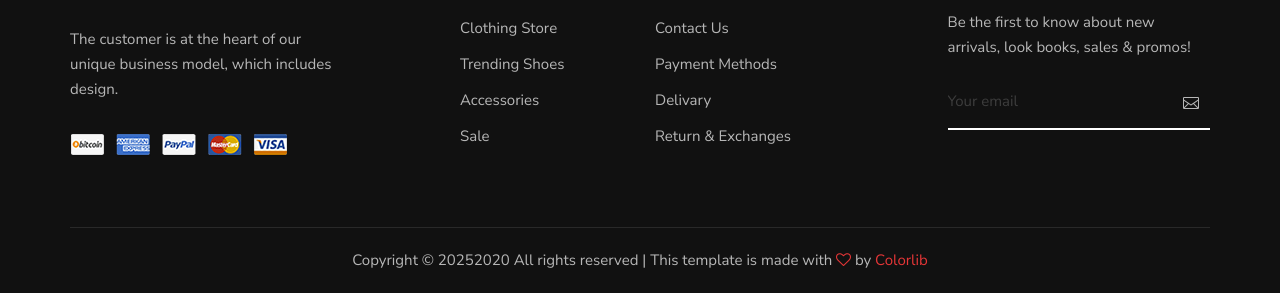
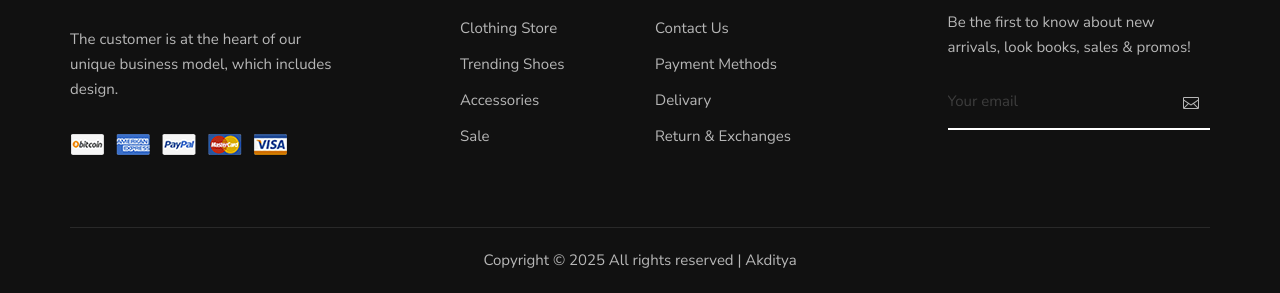
Before and after one commit to Aditya2838/Ecomm, a plain HTML site: page index.html in a window 1280 px wide. Shown: the part 5124-5417 px from the top of the page. Drawn offline with Linux system fonts and the light colour scheme.

Commit message:
Update index.html

```diff
--- a/index.html
+++ b/index.html
@@ -686,15 +686,10 @@
             <div class="row">
                 <div class="col-lg-12 text-center">
                     <div class="footer__copyright__text">
-                        <!-- Link back to Colorlib can't be removed. Template is licensed under CC BY 3.0. -->
-                        <p>Copyright ©
-                            <script>
-                                document.write(new Date().getFullYear());
-                            </script>2020
-                            All rights reserved | This template is made with <i class="fa fa-heart-o"
-                            aria-hidden="true"></i> by <a href="https://colorlib.com" target="_blank">Colorlib</a>
+
+                        <p>Copyright © 2025 All rights reserved | Akditya
                         </p>
-                        <!-- Link back to Colorlib can't be removed. Template is licensed under CC BY 3.0. -->
+
                     </div>
                 </div>
             </div>
```
